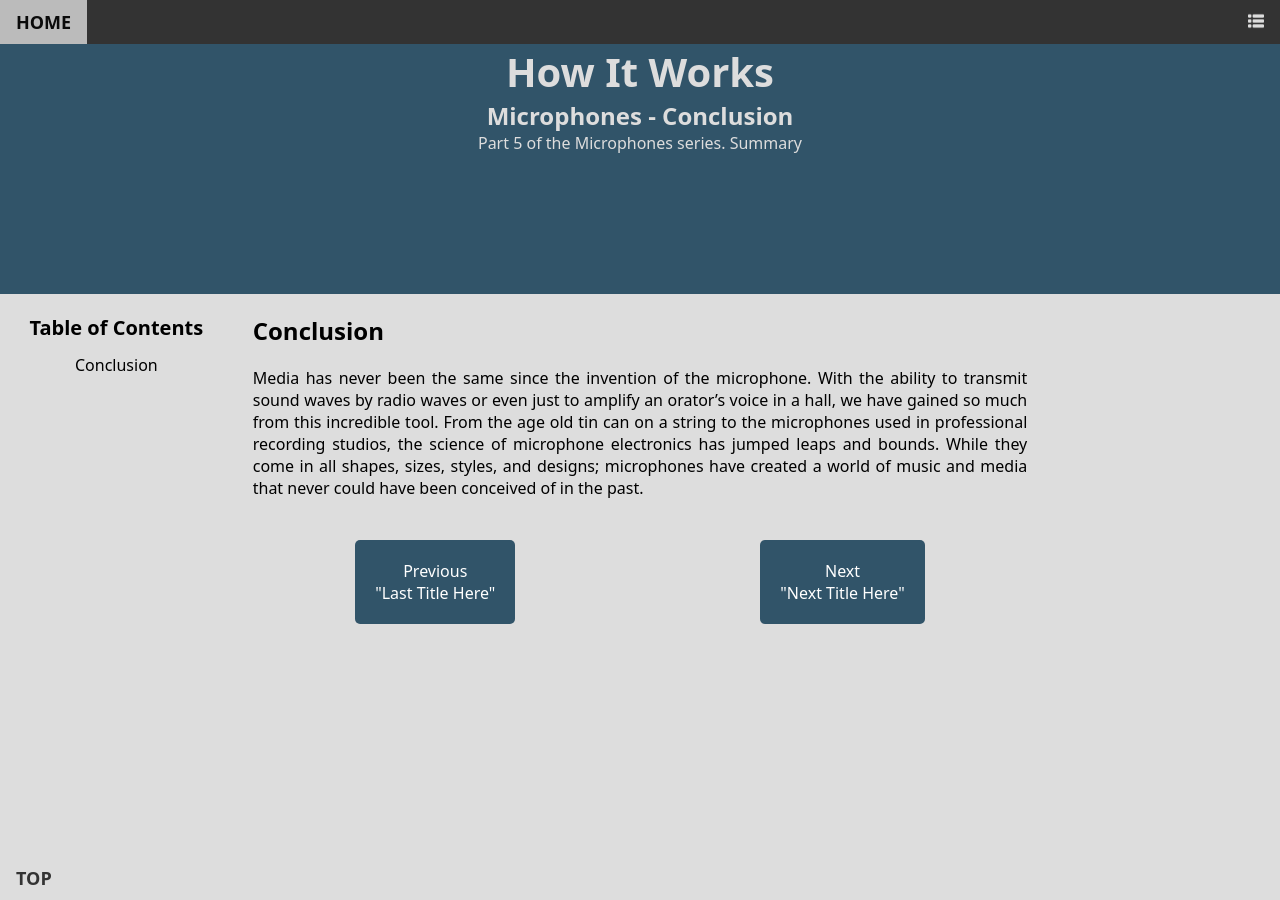
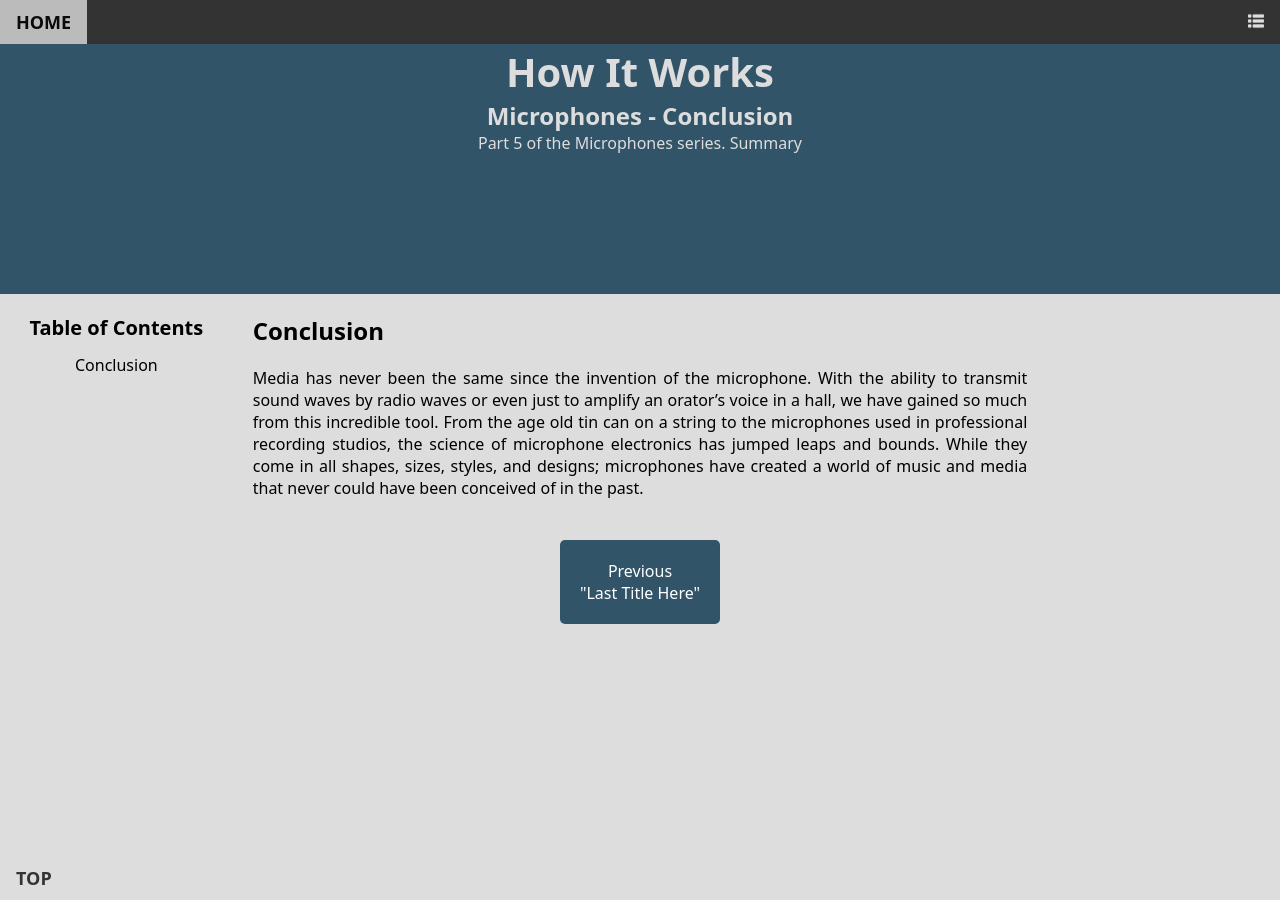
Before and after one commit to ErkMurIndustries/ErkMurIndustries.github.io, a Jekyll site: the page built from _posts/how-it-works/microphones/2023-05-27-conclusion.md, in a window 1280 px wide. Built offline with Jekyll 4.4.1, drawn with Linux system fonts in a browser that asks for light colours.

Commit message:
added last tag to config and logic that if last true, don't provide next-page link

```diff
--- a/_config.yml
+++ b/_config.yml
@@ -50,7 +50,8 @@ defaults:
     values:
       layout: "blog-post" # overrides previous default layout
       author: "Erik Murray"
-      page: null
+      page-num: null
+      last: false
 
 
 
--- a/_includes/blog-section.html
+++ b/_includes/blog-section.html
@@ -3,7 +3,7 @@
         <h1>{{ include.header }}</h1>
     </div>
 
-    {% for post in include.posts %}
+    {% for post in include.posts limit:include.limit %}
         {% include article-snippet.html post=post %}
     {% endfor %}
 
--- a/_includes/pagination.html
+++ b/_includes/pagination.html
@@ -8,11 +8,11 @@
         </a>
     {% endif %}
         <!-- TODO: Need variable for num files in dir  -->
-    {% if page.page-num %}
+    {% unless page.last %}
         <a id="next-page" class="pagination-link"
         href="/{{ page.categories | join: '/' }}/{{ page.page-num | plus: 1 }}/">
             Next <p>"Next Title Here"</p>
         </a>
-    {% endif %}
+    {% endunless %}
     </div>
 </section>
--- a/index.html
+++ b/index.html
@@ -47,8 +47,8 @@ permalink: '/'
     </div>
 </section>
 
-{% assign posts = site.posts | limit: 4 %}
-{% include blog-section.html posts=posts header="Recent Posts" %}
+{% assign posts = site.posts %}
+{% include blog-section.html posts=posts header="Recent Posts" limit=4 %}
 
 <!-- Section footer -->
 <div class="section-footer">
--- a/pages/blog.html
+++ b/pages/blog.html
@@ -9,10 +9,10 @@ permalink: "/blog"
    </section>
 
    <!-- RECENT BLOG POSTS  -->
-   {% assign posts = site.posts | limit:4 %}
-   {% include blog-section.html posts=posts header="Recent Posts" %}
+   {% assign posts = site.posts %}
+   {% include blog-section.html posts=posts header="Recent Posts" limit=8 %}
 
    <!-- HOW IT WORKS POSTS  -->
    {% assign howItWorksPosts = site.posts | where: 'categories', 'how-it-works' %}
-   {% include blog-section.html posts=howItWorksPosts header="How It Works" %}
+   {% include blog-section.html posts=howItWorksPosts header="How It Works" limit=8 %}
  </div>
```
Also changed, not shown: _posts/how-it-works/microphones/2023-05-27-conclusion.md (+1 -0 lines).
